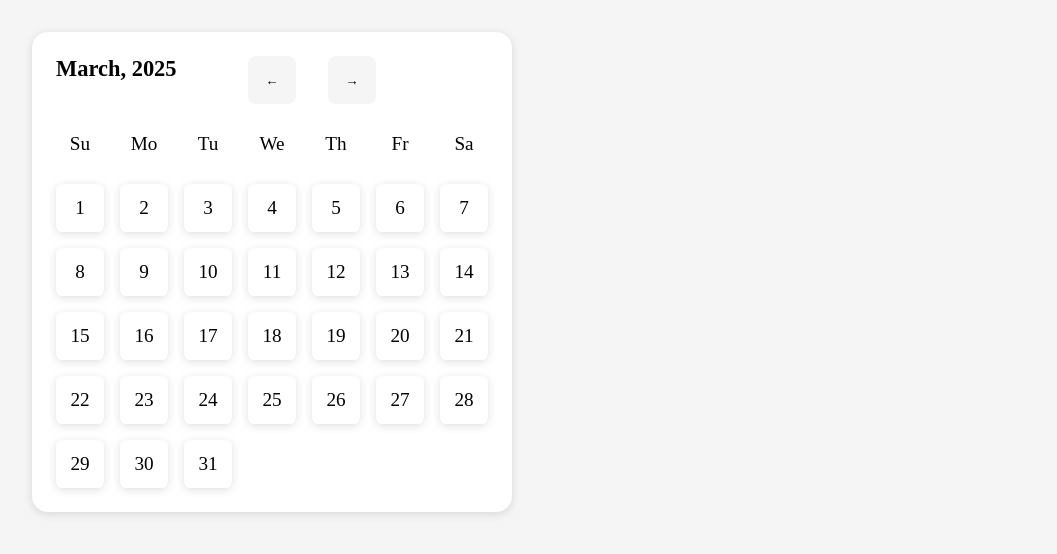
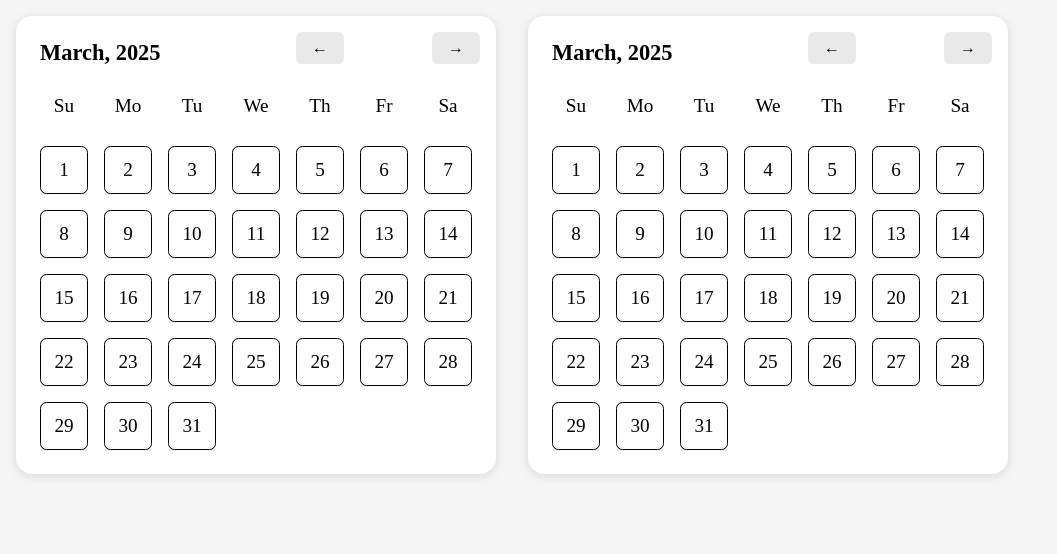
Before and after one commit to Pandamonium7/Calendar-M7-SD2C, a plain HTML site: page index.html in a window 1280 px wide. Shown: the whole page, without its empty margins (0-1057 px from the left). Drawn offline with Linux system fonts and the light colour scheme.

Commit message:
template literal

```diff
--- a/css/stylesheet.css
+++ b/css/stylesheet.css
@@ -2,6 +2,8 @@
     padding: 0;
     margin: 0;
     box-sizing: border-box;
+    list-style: none;
+    outline: none;
 }
 
 body{
@@ -17,7 +19,7 @@ main{
     height: fit-content;
     width: fit-content;
     padding: 1rem;
-    margin: 2rem;
+    margin: 1rem;
     background-color: #fff;
     box-shadow: rgba(99, 99, 99, 0.2) 0px 2px 8px 0px;
     border-radius: 1rem;
@@ -25,24 +27,29 @@ main{
 
 div{
     display: flex;
-    width: 21rem;
+    width: 28rem;
     justify-content: space-between;
 }
 
 button{
     display: flex;
-    margin: 0.5rem;
-    padding: 0.5rem;
+    border-radius: 0.4rem;
+    height: 2rem;
+    width: 3rem;
     border: none;
-    border-radius: 0.5rem;
-    height: 3rem;
-    width: 3rem;
     align-items: center;
     justify-content: center;
-    background-color: whitesmoke;
+    background-color: rgba(201, 201, 201, 0.399);
+    cursor: pointer;
+    font-size: 1rem;
+    font-weight: bolder;
 }
+
 button:hover{
-    box-shadow: rgba(99, 99, 99, 0.2) 0px 2px 8px 0px;
+    background-color: white;
+    box-shadow: rgba(50, 50, 93, 0.25) 0px 4px 8px -6px inset,
+    rgba(0, 0, 0, 0.1) 0px 2px 8px -2px inset;
+    color: black;
 }
 
 h3{
@@ -53,7 +60,6 @@ h3{
 ul{
     display: flex;
     width: 28rem;
-    list-style-type: none;
     flex-wrap: wrap;
     align-content: center;
     align-self: center;
@@ -69,8 +75,6 @@ li{
 }
 
 ul:nth-of-type(2) > li{
-    box-shadow: rgba(99, 99, 99, 0.2) 0px 2px 8px 0px;
     border-radius: 0.4rem;
-    text-align: center;
-    vertical-align: center;
+    border: 0.05rem solid black;
 }
--- a/index.html
+++ b/index.html
@@ -4,16 +4,17 @@
     <meta charset="UTF-8">
     <meta name="viewport" content="width=device-width, initial-scale=1.0">
     <link rel="stylesheet" href="css/stylesheet.css"/>
+    <link rel="fav-icon" src="#">
     <script defer src="js/main.js"></script>
     <title>Calendar app</title>
 </head>
 <body>
-
     <main>
         <div>
             <h3>March, 2025</h3>
-            <button>&larr;</button>
-            <button>&rarr;</button>
+                <button>&larr;</button>
+                <button>&rarr;</button>
+
         </div>
 
         <ul>
@@ -57,6 +58,7 @@
             <li>29</li>
             <li>30</li>
             <li>31</li>
+
         </ul>
     </main>
 </body>
--- a/js/main.js
+++ b/js/main.js
@@ -1,11 +1,12 @@
-/*let body = document.getElementsByTagName('body');
+
+let main =  document.createElement("main");
+let liTag = "";
+
+document.body.appendChild(main);
+
+const allMain =  document.querySelectorAll("main");
 
 
-
-
-
-
-console.log(body);
 
 let d = new Date();
 
@@ -15,4 +16,67 @@ let crntYear = d.getFullYear();
 let crntDay = d.getDay();
 let crntMonth = d.getMonth();
 
-console.log(months[crntMonth]);*/
+let ldayofMonth = new Date(crntYear,crntMonth + 1, 0).getDate();
+
+for (let index = 1; index <= ldayofMonth; index++) {
+  liTag += `<li> ${index} </li>`;
+}
+
+
+
+allMain[1].innerHTML = `<div>
+            <h3>${months[crntMonth]}, ${crntYear}</h3>
+                <button>&larr;</button>
+                <button>&rarr;</button>
+
+        </div>
+
+        <ul>
+            <li>Su</li>
+            <li>Mo</li>
+            <li>Tu</li>
+            <li>We</li>
+            <li>Th</li>
+            <li>Fr</li>
+            <li>Sa</li>
+        </ul>
+        <ul>
+          ${liTag}
+        </ul>
+`;
+
+
+
+
+
+
+console.log(ldayofMonth);
+
+/*const createEle = () =>  {
+    const main = document.createElement("main");
+   // const div = document.createElement('div');
+   // const ul = document.createElement('ul');
+
+
+
+}
+
+createEle();
+/*const createCalendar = () => {
+
+}
+
+createCalendar();
+//console.log(months[crntMonth]);
+
+var arr = ["ul", "li", "strong", "em", "u"]
+
+let el = arr.reduceRight((el, n) => {
+  let d = document.createElement(n)
+  d.appendChild(el)
+  return d
+}, document.createTextNode("Text Here"))
+
+document.getElementById('container').appendChild(el)
+
+ */
```
